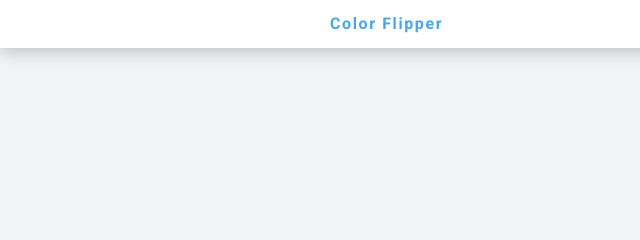
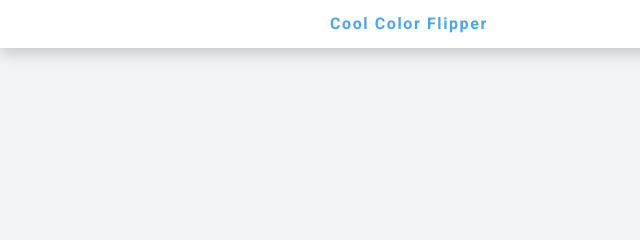
Before and after one commit to jenniferehs/color-flipper, a plain HTML site: page index.html in a window 1280 px wide. Shown: the top 240 px of the page, 0-640 px from the left. Drawn offline with nearby package versions, Linux system fonts and the light colour scheme.

Commit message:
second commit

```diff
--- a/index.html
+++ b/index.html
@@ -11,7 +11,7 @@
   <body>
     <nav>
       <div class="nav-center div">
-        <h4>Color Flipper</h4>
+        <h4>Cool Color Flipper</h4>
         <ul class="nav-links">
           <li>
             <a href="index.html">simple</a>
```
